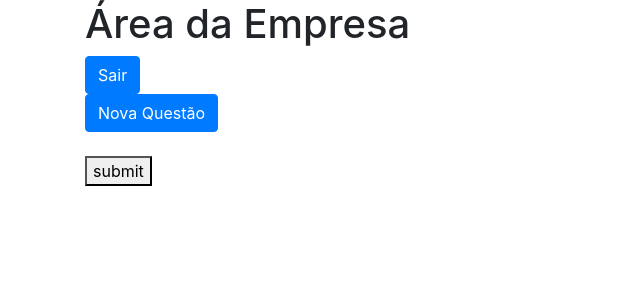
After one commit to legattes/novicetrainee, a PHP site: template php/view/empresa/prova.php in a window 1280 px wide. The commit adds this page. Shown: the top 300 px of the page, without its empty margins (0-640 px from the left). Run offline with PHP 8.4, Linux system fonts and the light colour scheme; the template is opened without the code that fills it, so the values that code supplies are empty; some libraries are stand-ins or nearby versions.

Commit message:
prova begin

```diff
--- a/php/controller/Empresa.php
+++ b/php/controller/Empresa.php
@@ -117,6 +117,15 @@ class Empresa extends Dao
         }
     }
 
+    public function provaGET($args){
+        include("../php/view/empresa/prova.php");
+    }
+
+    public function provaPOST($args){
+        echo '<pre>';
+        print_r($_POST);
+    }
+
     public function vagas($id)
     {
         $query = "SELECT V.*, C.nome as curso_nome FROM vaga V
--- /dev/null
+++ b/php/view/empresa/prova.php
@@ -0,0 +1,49 @@
+<?php
+require_once "../php/controller/Empresa.php";
+require_once "../php/Session.php";
+require_once "../php/dao/Dao.php";
+/*
+Session::handle('empresa');
+
+$model = Session::get('model');*/
+
+//$info = (new Empresa())->info($model->empresa_id)[0];
+?>
+
+<!DOCTYPE html>
+<html lang="en">
+
+<head>
+	<meta charset="utf-8">
+	<meta http-equiv="X-UA-Compatible" content="IE=edge">
+	<meta name="viewport" content="width=device-width, initial-scale=1">
+	<title>Área do Empresa</title>
+	<link href="../../css/bootstrap.min.css" rel="stylesheet">
+	<script src="https://ajax.googleapis.com/ajax/libs/jquery/1.11.3/jquery.min.js"></script>
+	<script src="/js/bootstrap.min.js"></script>
+	<script type='text/javascript' src="/js/prova.js"></script>
+</head>
+
+<body>
+	<div class="container theme-showcase" role="main">
+		<div class="container-fuid">
+			<div class="page-header">
+				<h1>Área da Empresa</h1>
+				<a href='/empresa/login'>
+					<div class='btn btn-primary'><span>Sair</span></div>
+				</a>
+			</div>
+			<div class='content'>
+				<div class='btn btn-primary new-question'><span>Nova Questão</span></div>
+				<br><br>
+				<form name='prova' method='POST' action='/empresa/prova'>
+					<div class='perguntas'>
+					</div>
+					<button type='submit'>submit</button>
+				</form>
+			</div>
+		</div>
+	</div>
+</body>
+
+</html>
```
Also changed, not shown: pages/js/prova.js (added, +9 -0 lines), php/view/empresa/index.php (+4 -3 lines).
